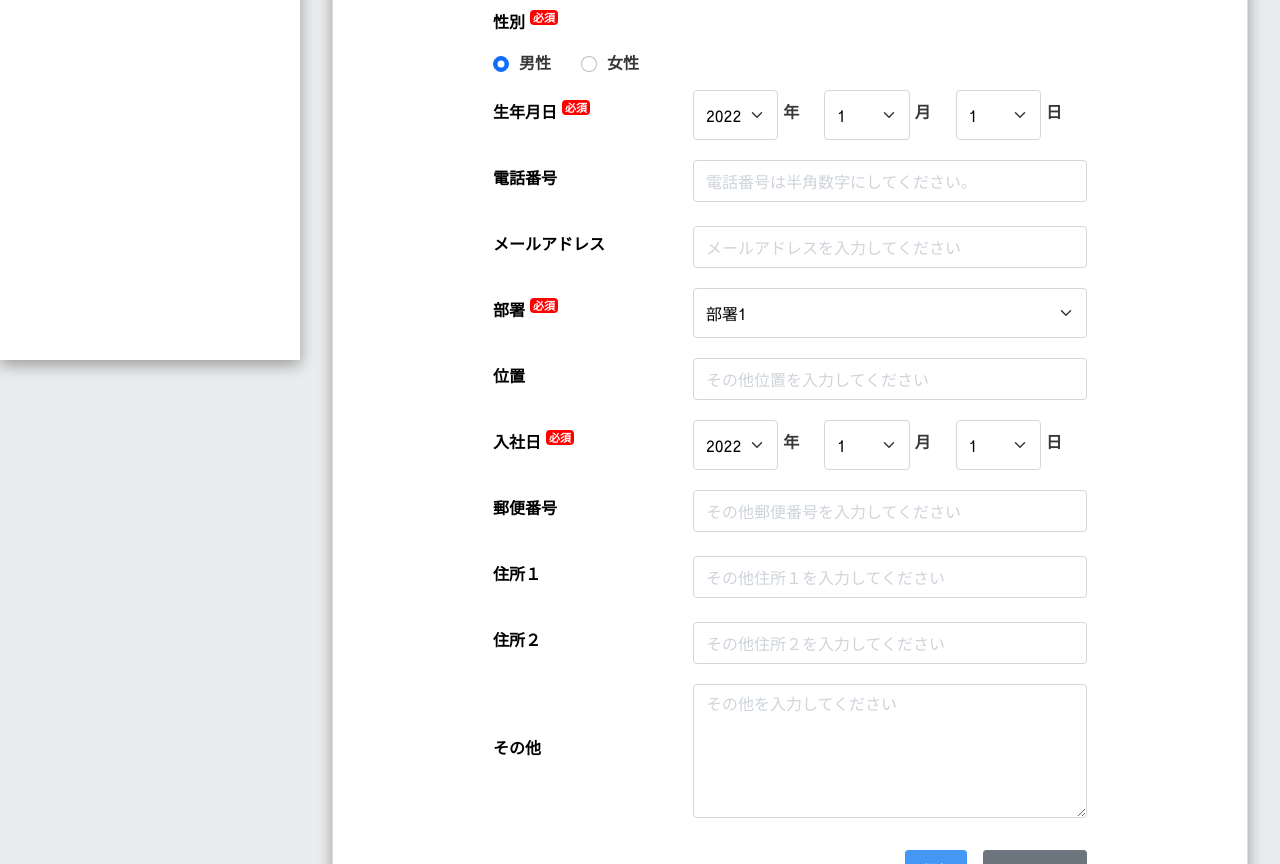
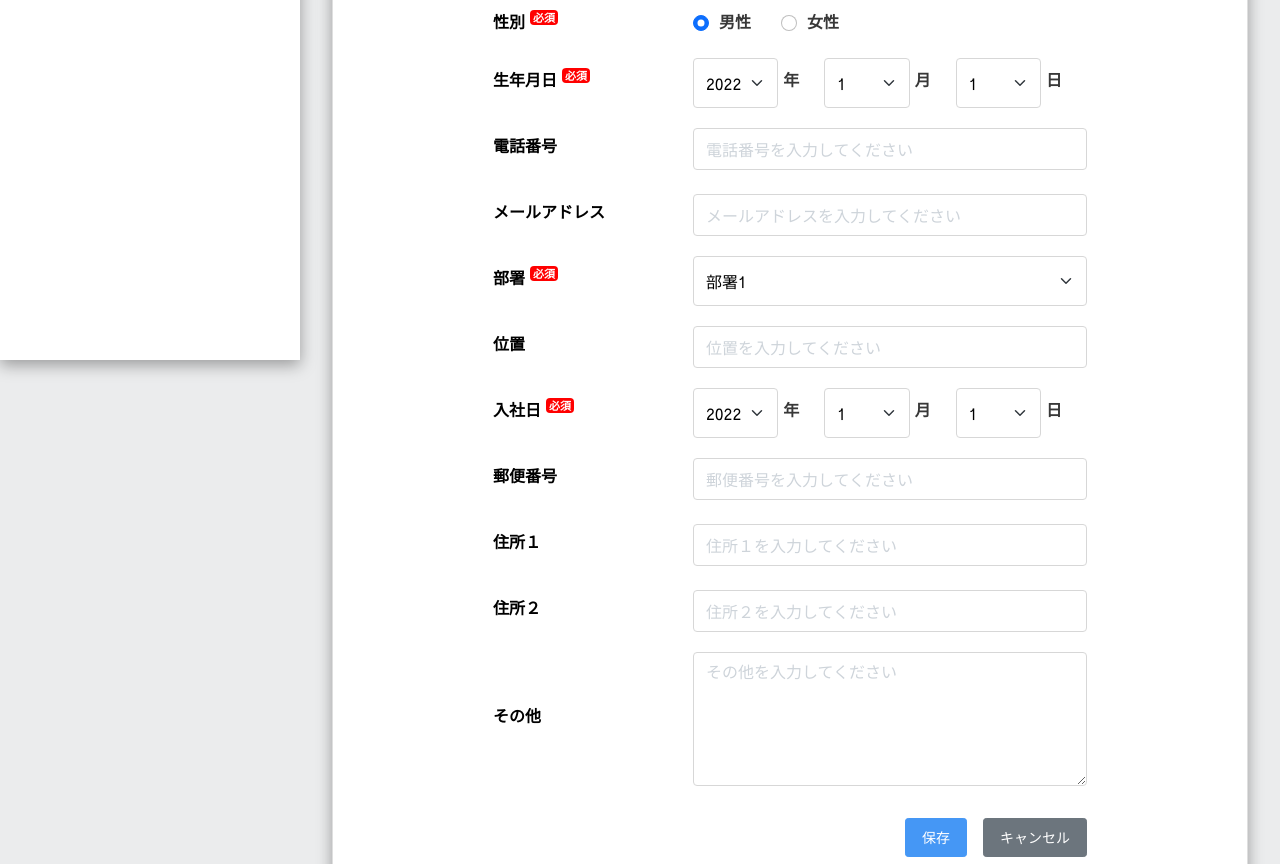
Before and after one commit to phuongthangit/ntt-java, a React (Create React App) app: page / in a window 1280 px wide. Shown: the part 440-1304 px from the top of the page. Built offline with nearby package versions, Linux system fonts and the light colour scheme.

Commit message:
update source code

```diff
--- a/src/screens/FormRegister/FormRegister.jsx
+++ b/src/screens/FormRegister/FormRegister.jsx
@@ -81,8 +81,8 @@ export default function FormRegisterScreen() {
                                         </div>
 
                                         <div className="row mb-3">
-                                            <div className="col-lg-6">
-                                                <div className="form-group d-flex flex-wrap">
+                                            <div className="col-lg-12">
+                                                <div className="form-group d-flex flex-wrap form-input-check">
                                                     <LabelComponent label={"性別"} required={true} />
                                                     <div className="d-flex flex-wrap">
                                                         <RadioButtonComponent
@@ -128,7 +128,7 @@ export default function FormRegisterScreen() {
                                                 <InputFlexComponent
                                                     type={"text"}
                                                     label={"電話番号"}
-                                                    placeholder={"電話番号は半角数字にしてください。"}
+                                                    placeholder={"電話番号を入力してください"}
                                                     name={"phone"}
                                                     pattern = {new RegExp('^[0-9]{10,11}$')}
                                                     message = {"話番号は10桁か11桁の数値で入力してください。"}
@@ -160,7 +160,7 @@ export default function FormRegisterScreen() {
                                                 <InputFlexComponent
                                                     type={"text"}
                                                     label={"位置"}
-                                                    placeholder={"その他位置を入力してください"}
+                                                    placeholder={"位置を入力してください"}
                                                     name={"position"}
                                                     required={false} />
                                             </div>
@@ -190,7 +190,7 @@ export default function FormRegisterScreen() {
                                                 <InputFlexComponent
                                                     type={"text"}
                                                     label={"郵便番号"}
-                                                    placeholder={"その他郵便番号を入力してください"}
+                                                    placeholder={"郵便番号を入力してください"}
                                                     name={"zip_code"}
                                                     required={false} />
                                             </div>
@@ -200,7 +200,7 @@ export default function FormRegisterScreen() {
                                                 <InputFlexComponent
                                                     type={"text"}
                                                     label={"住所１"}
-                                                    placeholder={"その他住所１を入力してください"}
+                                                    placeholder={"住所１を入力してください"}
                                                     name={"address_1"}
                                                     required={false} />
                                             </div>
@@ -210,7 +210,7 @@ export default function FormRegisterScreen() {
                                                 <InputFlexComponent
                                                     type={"text"}
                                                     label={"住所２"}
-                                                    placeholder={"その他住所２を入力してください"}
+                                                    placeholder={"住所２を入力してください"}
                                                     name={"address_2"}
                                                     required={false} />
                                             </div>
--- a/src/screens/ListUser/ListUser.jsx
+++ b/src/screens/ListUser/ListUser.jsx
@@ -1,5 +1,22 @@
-export default function ListUserScreen(){
-    return(
-        <>List</>
+export default function ListUserScreen() {
+    const userList = [
+        {
+            no: 1,
+            fullname: 'Phương Công Thắng',
+            age: 22,
+            email: 'thang.pc@beetechsoft.vn',
+            birthday: '25/07/2000',
+            position: 'を入力してください'
+
+        }
+    ]
+    return (
+        <main className="warp list-user">
+            <div className="mb-4">
+                <div className="card mt-4">
+
+                </div>
+            </div>
+        </main>
     )
 }
--- a/src/screens/assets/css/FormRegister.scss
+++ b/src/screens/assets/css/FormRegister.scss
@@ -1,6 +1,11 @@
 .form-register{
     .card-body{
         padding: 1.25rem 10rem;
+    }
+    .form-input-check{
+        .form-label{
+            margin-bottom: 0;
+        }
     }
     .form-upload{
         cursor: pointer;
--- /dev/null
+++ b/src/screens/assets/css/ListUser.scss
@@ -0,0 +1,3 @@
+.list-user{
+
+}
```
